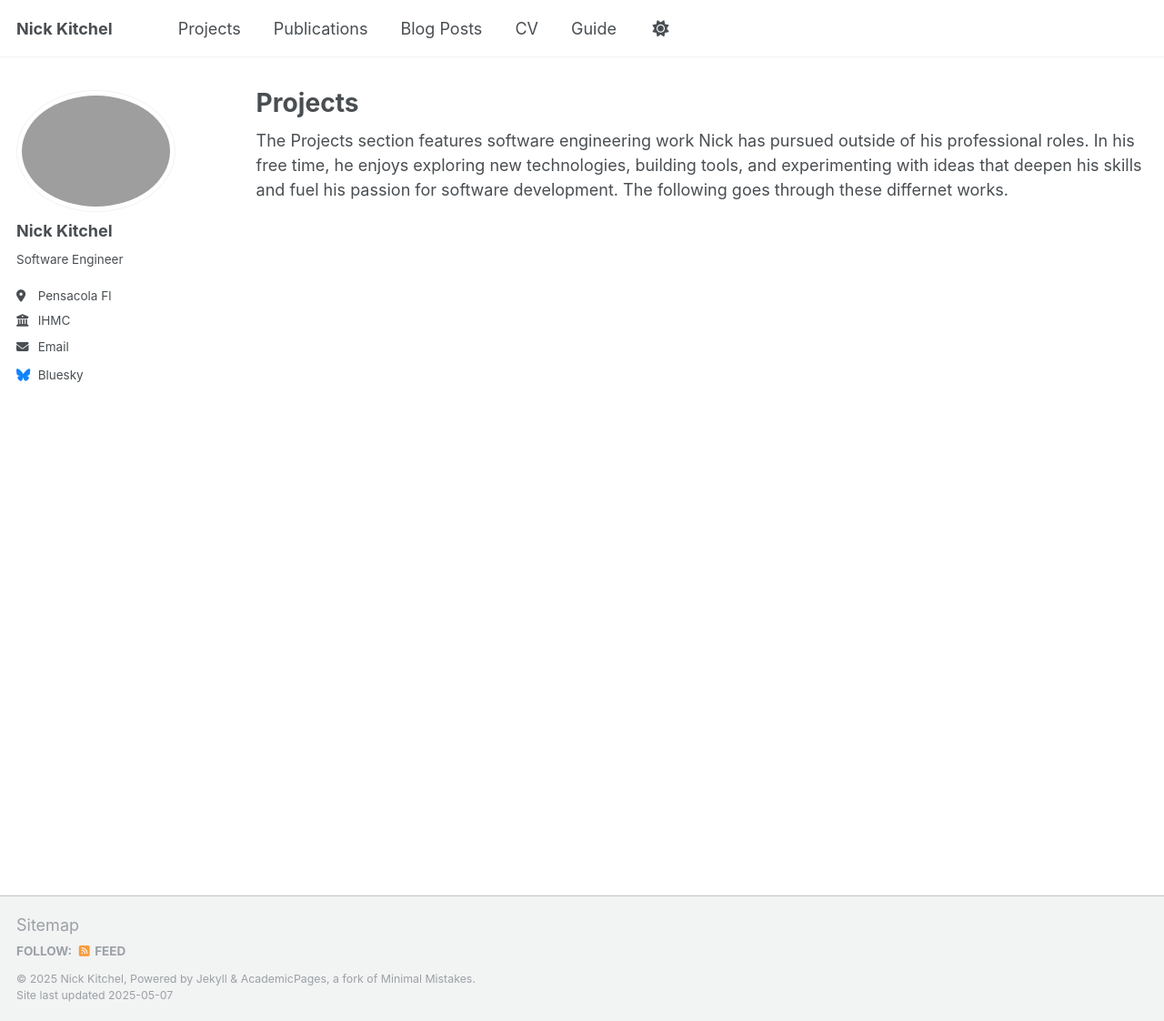
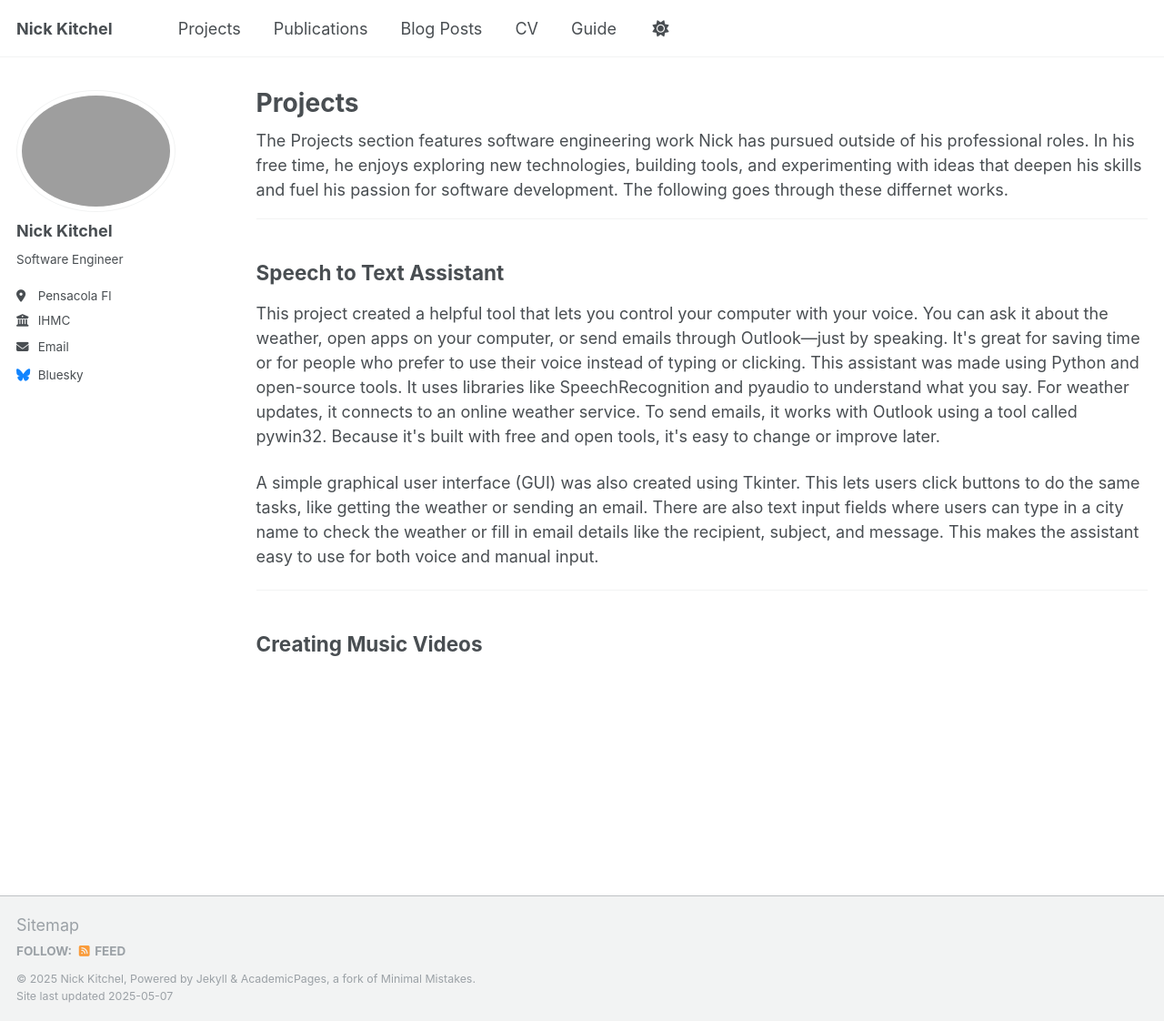
Before and after one commit to PotatoPeeler3000/potatopeeler3000.github.io, a Jekyll site: the page built from _pages/projects.html, in a window 1280 px wide and 1122 px high. Shown: the whole window at 91% size. Built offline with Jekyll 4.4.1, drawn with Linux system fonts in a browser that asks for light colours.

Commit message:
Update projects.html

```diff
--- a/_pages/projects.html
+++ b/_pages/projects.html
@@ -10,3 +10,23 @@ author_profile: true
 The Projects section features software engineering work Nick has pursued outside of his professional roles.
 In his free time, he enjoys exploring new technologies, building tools, and experimenting with ideas that deepen his skills and fuel his passion for software development.
 The following goes through these differnet works.
+
+<hr>
+
+<h2>Speech to Text Assistant</h2>
+
+<p>This project created a helpful tool that lets you control your computer with your voice. You can ask it about the weather, open apps on your computer, or send emails through Outlook—just by speaking.
+It's great for saving time or for people who prefer to use their voice instead of typing or clicking.
+This assistant was made using Python and open-source tools.
+It uses libraries like SpeechRecognition and pyaudio to understand what you say.
+For weather updates, it connects to an online weather service.
+To send emails, it works with Outlook using a tool called pywin32.
+Because it's built with free and open tools, it's easy to change or improve later.</p>
+
+<p>A simple graphical user interface (GUI) was also created using Tkinter.
+This lets users click buttons to do the same tasks, like getting the weather or sending an email.
+There are also text input fields where users can type in a city name to check the weather or fill in email details like the recipient, subject, and message.
+This makes the assistant easy to use for both voice and manual input.</p>
+
+<hr>
+<h2>Creating Music Videos</h2>
```
